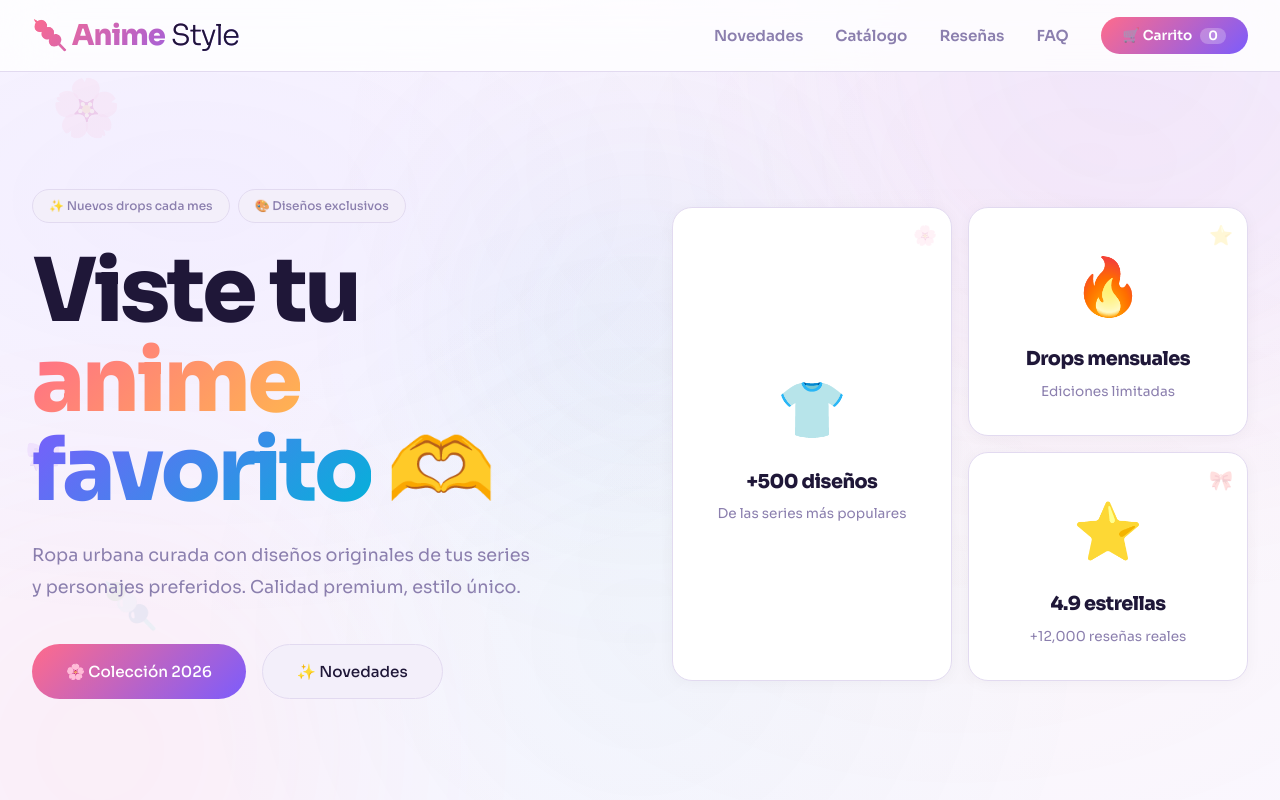
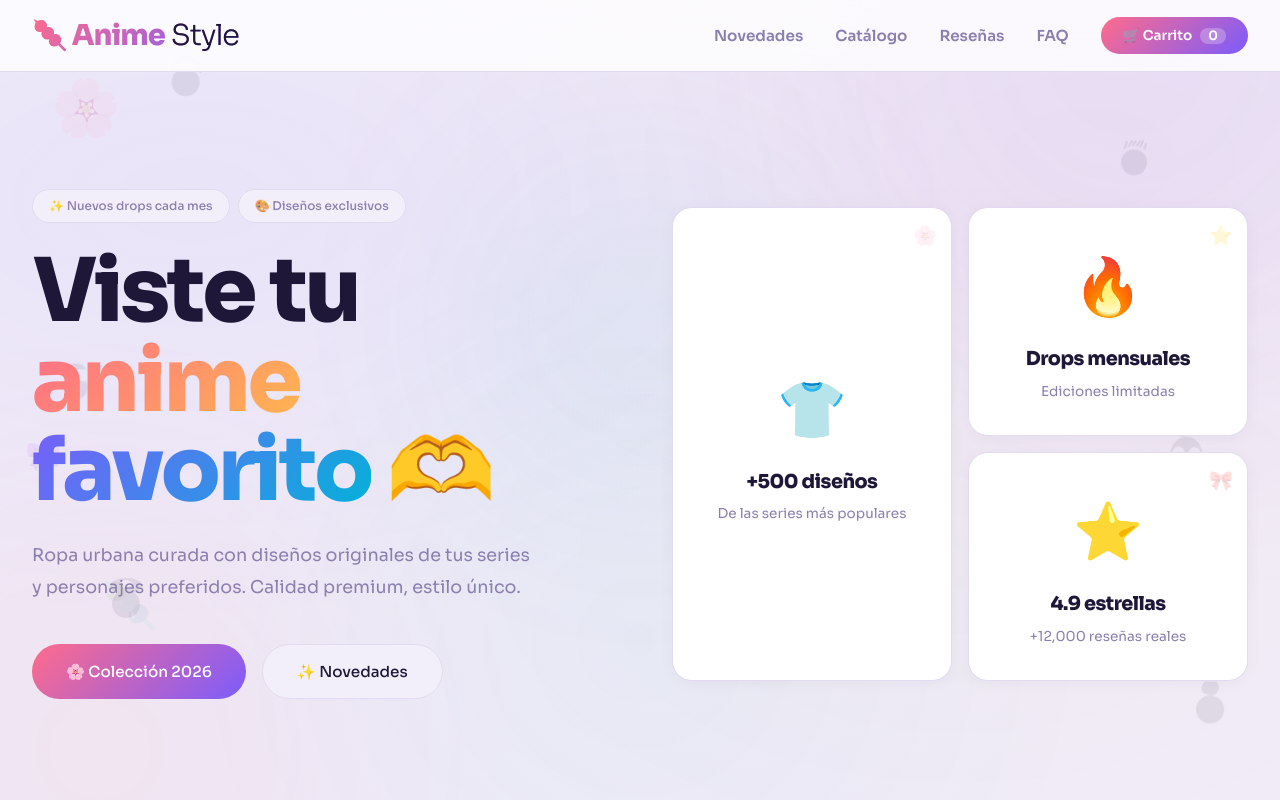
Before and after one commit to hy5lite2017-maker/shop, a plain HTML site: page index.html in a window 1280 px wide. Shown: the top 800 px of the page. Drawn offline with Linux system fonts and the light colour scheme; no server answers.

Commit message:
feat: darker bg with drifting anime face silhouettes

```diff
--- a/admin.css
+++ b/admin.css
@@ -1,6 +1,6 @@
 /* ─── ADMIN PANEL ─── */
 :root {
-  --bg: #faf7ff;
+  --bg: #f0ecf8;
   --surface: #ffffff;
   --surface2: #f3effa;
   --border: #e2daf0;
@@ -45,6 +45,23 @@
 .mesh-blob:nth-child(1){width:600px;height:600px;top:-250px;right:-150px;background:var(--purple)}
 .mesh-blob:nth-child(2){width:500px;height:500px;bottom:-200px;left:-150px;background:var(--coral)}
 .mesh-blob:nth-child(3){width:350px;height:350px;top:40%;left:50%;background:var(--cyan);transform:translate(-50%,-50%)}
+.anime-face{
+  position:fixed;pointer-events:none;z-index:0;
+  width:48px;height:48px;opacity:.08;
+  animation:faceDrift 20s ease-in-out infinite;
+}
+.anime-face svg{width:100%;height:100%;fill:var(--text-dim);}
+.anime-face:nth-child(4){top:8%;left:12%;animation-delay:0s;animation-duration:22s}
+.anime-face:nth-child(5){top:18%;right:10%;animation-delay:2s;animation-duration:18s}
+.anime-face:nth-child(6){top:45%;left:4%;animation-delay:4s;animation-duration:24s}
+.anime-face:nth-child(7){top:55%;right:6%;animation-delay:1s;animation-duration:20s}
+.anime-face:nth-child(8){bottom:12%;left:15%;animation-delay:3s;animation-duration:19s}
+@keyframes faceDrift{
+  0%,100%{transform:translate(0,0) rotate(0deg)}
+  25%{transform:translate(8px,-10px) rotate(3deg)}
+  50%{transform:translate(-4px,-18px) rotate(-2deg)}
+  75%{transform:translate(6px,-6px) rotate(4deg)}
+}
 
 /* ─── LOGIN ─── */
 .login-screen { display: flex; align-items: center; justify-content: center; min-height: 100vh; padding: 2rem; }
--- a/index.html
+++ b/index.html
@@ -21,6 +21,15 @@
   <div class="mesh-blob"></div>
   <div class="mesh-blob"></div>
   <div class="mesh-blob"></div>
+  <!-- Anime face silhouettes -->
+  <div class="anime-face"><svg viewBox="0 0 48 48"><circle cx="24" cy="28" r="14" fill="currentColor"/><path d="M10 18c0-6 5-14 14-14s14 8 14 14" stroke="currentColor" stroke-width="2" fill="none"/><path d="M14 8L10 2M18 6l-2-6M22 5l-1-5" stroke="currentColor" stroke-width="2" stroke-linecap="round"/></svg></div>
+  <div class="anime-face"><svg viewBox="0 0 48 48"><circle cx="24" cy="26" r="13" fill="currentColor"/><path d="M14 12l2-6M18 10l3-5M22 9l3-4M26 9l3-4M30 10l2-6M34 12l1-5" stroke="currentColor" stroke-width="2" stroke-linecap="round"/><line x1="18" y1="18" x2="22" y2="18" stroke="currentColor" stroke-width="2" stroke-linecap="round"/><line x1="26" y1="18" x2="30" y2="18" stroke="currentColor" stroke-width="2" stroke-linecap="round"/></svg></div>
+  <div class="anime-face"><svg viewBox="0 0 48 48"><circle cx="24" cy="28" r="12" fill="currentColor"/><path d="M14 10c0-8 20-8 20 0" fill="currentColor"/><circle cx="16" cy="16" r="6" fill="var(--bg)"/><circle cx="32" cy="16" r="6" fill="var(--bg)"/></svg></div>
+  <div class="anime-face"><svg viewBox="0 0 48 48"><ellipse cx="24" cy="24" rx="16" ry="18" fill="currentColor"/><path d="M16 6C18 0 24 0 28 2c-2 4-8 4-12 4z" fill="currentColor"/><circle cx="16" cy="22" r="6" fill="var(--bg)"/><circle cx="32" cy="22" r="6" fill="var(--bg)"/></svg></div>
+  <div class="anime-face"><svg viewBox="0 0 48 48"><circle cx="24" cy="28" r="14" fill="currentColor"/><ellipse cx="24" cy="8" rx="10" ry="6" fill="currentColor"/><path d="M10 22c0-4 4-8 14-8s14 4 14 8" fill="none" stroke="currentColor" stroke-width="2"/></svg></div>
+  <div class="anime-face"><svg viewBox="0 0 48 48"><circle cx="24" cy="28" r="14" fill="currentColor"/><path d="M24 4L16 18h16z" fill="currentColor"/><path d="M14 12L10 2M18 10l-2-6" stroke="currentColor" stroke-width="2" stroke-linecap="round"/></svg></div>
+  <div class="anime-face"><svg viewBox="0 0 48 48"><circle cx="24" cy="28" r="14" fill="currentColor"/><ellipse cx="24" cy="10" rx="16" ry="8" fill="currentColor"/><ellipse cx="24" cy="8" rx="6" ry="4" fill="var(--bg)"/></svg></div>
+  <div class="anime-face"><svg viewBox="0 0 48 48"><circle cx="24" cy="28" r="14" fill="currentColor"/><circle cx="24" cy="6" r="8" fill="currentColor"/><path d="M20 0c-4 2-6 8-2 12" fill="none" stroke="currentColor" stroke-width="2"/></svg></div>
 
   <!-- NAV -->
   <nav>
--- a/styles.css
+++ b/styles.css
@@ -1,6 +1,6 @@
 *,*::before,*::after{margin:0;padding:0;box-sizing:border-box}
 :root{
-  --bg:#faf7ff;
+  --bg:#f0ecf8;
   --surface:#ffffff;
   --surface2:#f3effa;
   --border:#e2daf0;
@@ -85,6 +85,29 @@
 .mesh-blob:nth-child(6){width:600px;height:600px;top:-250px;right:-150px;background:var(--purple)}
 .mesh-blob:nth-child(7){width:500px;height:500px;bottom:-200px;left:-150px;background:var(--coral)}
 .mesh-blob:nth-child(8){width:350px;height:350px;top:40%;left:50%;background:var(--cyan);transform:translate(-50%,-50%)}
+
+/* ─── ANIME FACE SILHOUETTES ─── */
+.anime-face{
+  position:fixed;pointer-events:none;z-index:0;
+  width:48px;height:48px;opacity:.08;
+  animation:faceDrift 20s ease-in-out infinite;
+}
+.anime-face svg{width:100%;height:100%;fill:var(--text-dim);}
+.anime-face:nth-child(9){top:8%;left:12%;animation-delay:0s;animation-duration:22s}
+.anime-face:nth-child(10){top:18%;right:10%;animation-delay:2s;animation-duration:18s}
+.anime-face:nth-child(11){top:45%;left:4%;animation-delay:4s;animation-duration:24s}
+.anime-face:nth-child(12){top:55%;right:6%;animation-delay:1s;animation-duration:20s}
+.anime-face:nth-child(13){bottom:12%;left:15%;animation-delay:3s;animation-duration:19s}
+.anime-face:nth-child(14){bottom:25%;right:12%;animation-delay:5s;animation-duration:23s}
+.anime-face:nth-child(15){top:72%;left:8%;animation-delay:6s;animation-duration:21s}
+.anime-face:nth-child(16){bottom:8%;right:4%;animation-delay:2.5s;animation-duration:17s}
+
+@keyframes faceDrift{
+  0%,100%{transform:translate(0,0) rotate(0deg)}
+  25%{transform:translate(8px,-10px) rotate(3deg)}
+  50%{transform:translate(-4px,-18px) rotate(-2deg)}
+  75%{transform:translate(6px,-6px) rotate(4deg)}
+}
 
 /* ─── NAV ─── */
 nav{
```
Also changed, not shown: admin.html (+5 -0 lines).
